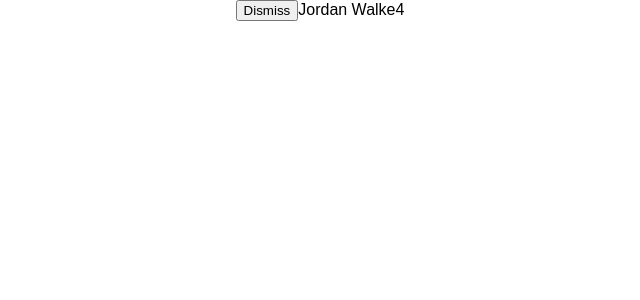
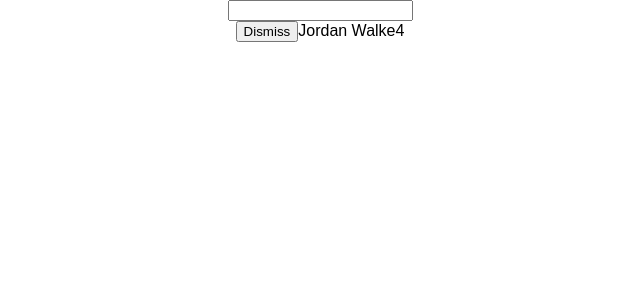
Before and after one commit to alexanderdpv/react-concepts, a React (Create React App) app: page / in a window 1280 px wide. Shown: the top 300 px of the page, without its empty margins (320-960 px from the left). Built offline with nearby package versions, Linux system fonts and the light colour scheme.

Commit message:
Add event handle and input field, which updates state of App.

```diff
--- a/src/App.js
+++ b/src/App.js
@@ -18,9 +18,11 @@ class App extends Component {
 
     this.state = {
       list: list,
+      searchTerm: ''
     };
 
     this.onDismiss = this.onDismiss.bind(this);
+    this.onSearchChange = this.onSearchChange.bind(this);
   }
 
   // Removes object from list
@@ -31,14 +33,25 @@ class App extends Component {
     this.setState({ list : updatedList });
   }
 
+  onSearchChange(event) {
+    this.setState({ searchTerm : event.target.value });
+  }
+
   render() {
     return (
       <div className="App">
+        <form>
+          <input
+            type="text"
+            onChange={this.onSearchChange}/>
+        </form>
+
         {this.state.list.map((item) => {
           return (
             <div key="{item.objectID}">
               <span>
                 <button
+                  // higher order function that passes objectID param
                   onClick = {() => this.onDismiss(item.objectID)}
                   type = "button"
                 >
```
